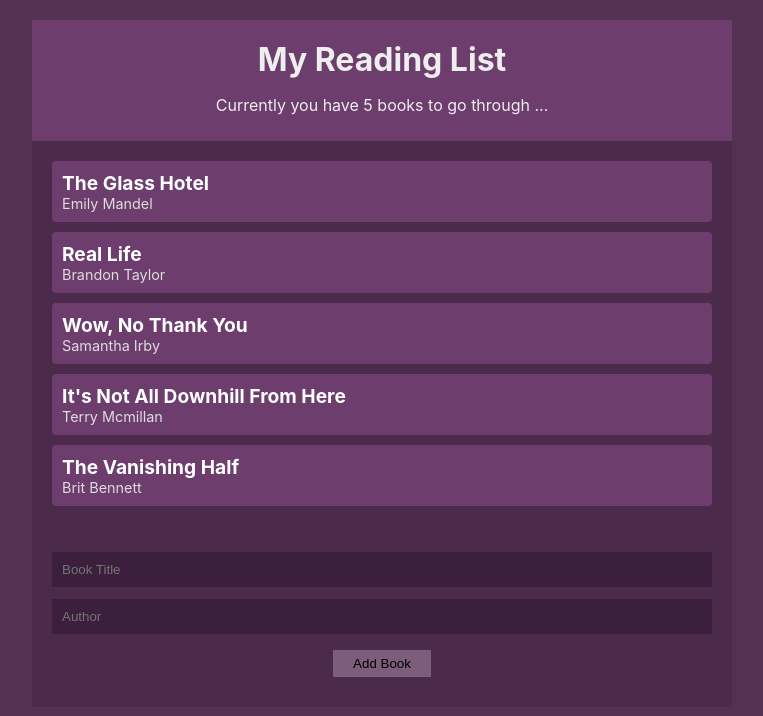
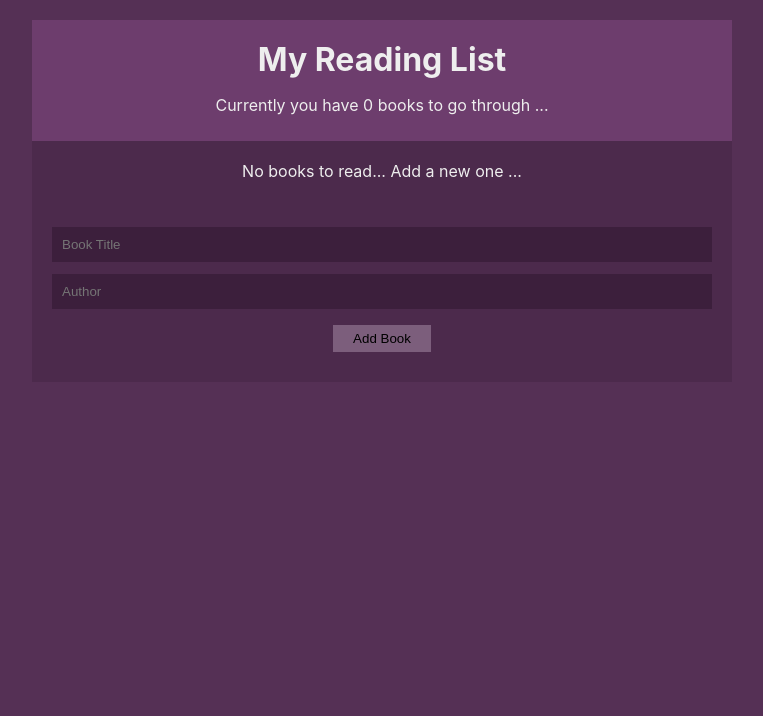
Before and after one commit to himanshigupta29/Booklist---React-context-and-hooks, a React (Create React App) app: page / in a window 1280 px wide. Shown: the top 716 px of the page, without its empty margins (258-1021 px from the left). Built offline with nearby package versions, Linux system fonts and the light colour scheme.

Commit message:
Added reducers and localstorage for data storage

```diff
--- a/src/components/BookDetails.js
+++ b/src/components/BookDetails.js
@@ -5,11 +5,13 @@
 
 const BookDetails = ({book}) => {
 
-    const {removeBook} = useContext(BooksContext);
+    // const {removeBook} = useContext(BooksContext);
+
+    const {dispatch} = useContext(BooksContext);
 
 
     return (
-        <li onClick = { () => removeBook(book.id) } >
+        <li onClick = { () => dispatch({type: 'REMOVE_BOOK', id: book.id}) } >
             <div className="title">
                 {book.title}
             </div>
--- a/src/components/BookForm.js
+++ b/src/components/BookForm.js
@@ -4,7 +4,11 @@
 const BookForm = () => {
 
 
-    const {addBook} = useContext(BooksContext);
+    // const {addBook} = useContext(BooksContext);
+
+    const {dispatch} = useContext(BooksContext);
+
+
 
     const [title, setTitle] = useState('');
     const [author, setAuthor] = useState('');
@@ -12,7 +16,10 @@
 
     const handleSubmit = (e) => {
         e.preventDefault();
-        addBook(title, author);
+
+        dispatch({type: 'ADD_BOOK', book: {title, author}});
+        // addBook(title, author);
+
         setTitle('');
         setAuthor('');
 
--- a/src/contexts/BooksContext.js
+++ b/src/contexts/BooksContext.js
@@ -1,38 +1,75 @@
-import React, { createContext, useState } from 'react';
-import { v4 as uuidv4 } from 'uuid';
-
+import React, { createContext, useReducer, useEffect } from 'react';
+import {bookReducer} from '../reducers/bookReducer'
 
 export const BooksContext = createContext();
 
 const BooksContextProvider = (props) => {
 
-    const [books, setBooks] = useState([
-        {title: 'The Glass Hotel', author: 'Emily Mandel', id: 1 },
-        {title: 'Real Life', author: 'Brandon Taylor', id:2},
-        {title: 'Wow, No Thank You', author: 'Samantha Irby', id: 3},
-        {title: 'It\'s Not All Downhill From Here', author: 'Terry Mcmillan', id: 4},
-        {title: 'The Vanishing Half', author: 'Brit Bennett',  id: 5},
-    ]);
+    const initialBooks = JSON.parse(localStorage.getItem('books'))
 
-    const addBook = (title, author) => {
 
-        setBooks([...books, {title, author, id: uuidv4() } ])
+    const [books, dispatch] = useReducer(bookReducer, [], () => {
+        const localBooks = localStorage.getItem('books');
 
-    };
+        return localBooks ? JSON.parse(localBooks) : [];
 
-    const removeBook = (id) => {
 
-        setBooks(books.filter( book => book.id !== id ));
+    });
 
-    }
+
+    // const [books, dispatch] = useReducer(bookReducer, [
+    //     {title: 'The Glass Hotel', author: 'Emily Mandel', id: 1 },
+    //     {title: 'Real Life', author: 'Brandon Taylor', id:2},
+    //     {title: 'Wow, No Thank You', author: 'Samantha Irby', id: 3},]);
+
+
+    // const [books, setBooks] = useState([
+    //     {title: 'The Glass Hotel', author: 'Emily Mandel', id: 1 },
+    //     {title: 'Real Life', author: 'Brandon Taylor', id:2},
+    //     {title: 'Wow, No Thank You', author: 'Samantha Irby', id: 3},
+    //     {title: 'It\'s Not All Downhill From Here', author: 'Terry Mcmillan', id: 4},
+    //     {title: 'The Vanishing Half', author: 'Brit Bennett',  id: 5},
+    // ]);
+
+    // const addBook = (title, author) => {
+
+    //     setBooks([...books, {title, author, id: uuidv4() } ])
+
+    // };
+
+    // const removeBook = (id) => {
+
+    //     setBooks(books.filter( book => book.id !== id ));
+
+    // }
+
+    // return (
+    //     <BooksContext.Provider value = {{books, addBook, removeBook}}>
+    //         {props.children}
+    //     </BooksContext.Provider>
+
+    // );
+
+
+
+    useEffect( () => {
+        console.log('BOOKS UPDATED....');
+
+        localStorage.setItem('books', JSON.stringify(books));
+
+    }, [books]);
 
     return (
-        <BooksContext.Provider value = {{books, addBook, removeBook}}>
+        <BooksContext.Provider value = {{books, dispatch}}>
             {props.children}
         </BooksContext.Provider>
 
     );
 
+
+
+
+
 }
 
 
--- /dev/null
+++ b/src/reducers/bookReducer.js
@@ -0,0 +1,18 @@
+import { v4 as uuidv4 } from 'uuid';
+
+
+export const bookReducer = (state, action) => {
+
+    switch(action.type) {
+        case 'ADD_BOOK':
+            return [...state, {
+                title: action.book.title,
+                author: action.book.author,
+                id: uuidv4()
+            }];
+        case 'REMOVE_BOOK':
+            return state.filter( book => book.id !== action.id);
+        default:
+            return state;
+    }
+};
```
Also changed, not shown: 1 other file (tests, documents, lock files or other folders).
